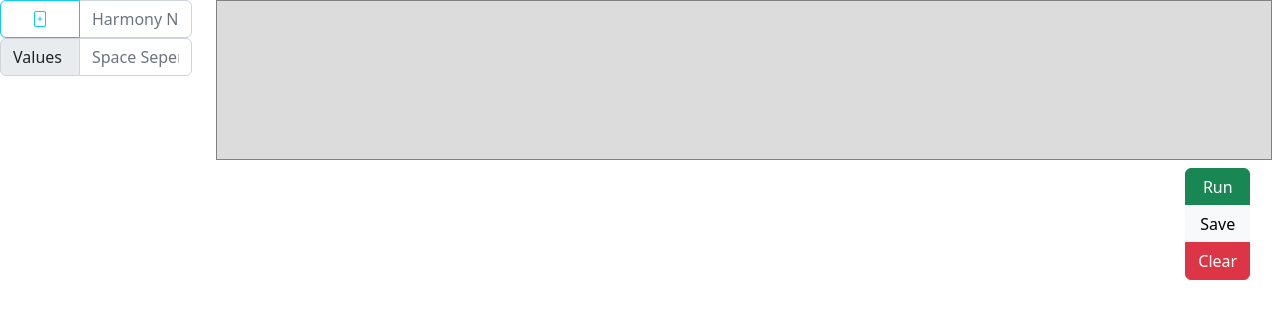
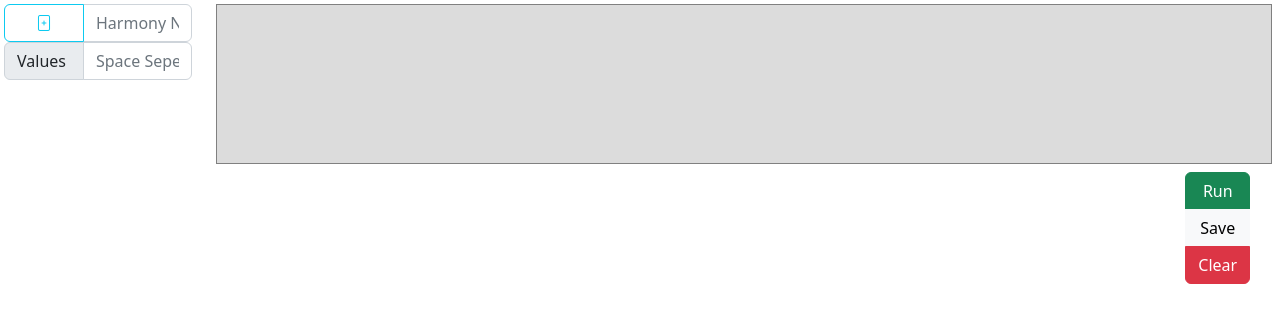
Before and after one commit to willwoodlief/four-colors, a PHP site: page / in a window 1280 px wide. Shown: the top 323 px of the page. Run offline with PHP 8.4, Linux system fonts and the light colour scheme.

Commit message:
small spacing

```diff
--- a/src/index.html
+++ b/src/index.html
@@ -26,7 +26,7 @@
         <header>
            <div class="row onedot-top-panel">
                 <div class="col-12 col-sm-4 col-md-3 col-xl-2">
-                    <div class="btn-toolbar " role="toolbar" aria-label="Controls for playpen">
+                    <div class="btn-toolbar ms-1" role="toolbar" aria-label="Controls for playpen">
                         <div class="input-group">
 
                             <button class="btn btn-outline-info onedot-label" type="button" id="onedot-new-harmony-action">
--- a/src/resources/css/main.css
+++ b/src/resources/css/main.css
@@ -1,6 +1,7 @@
 header {
     background-color: white;
     margin-right: 0.5rem;
+    margin-top: 0.25rem;
 }
 
 header .onedot-top-panel .onedot-label {
```
